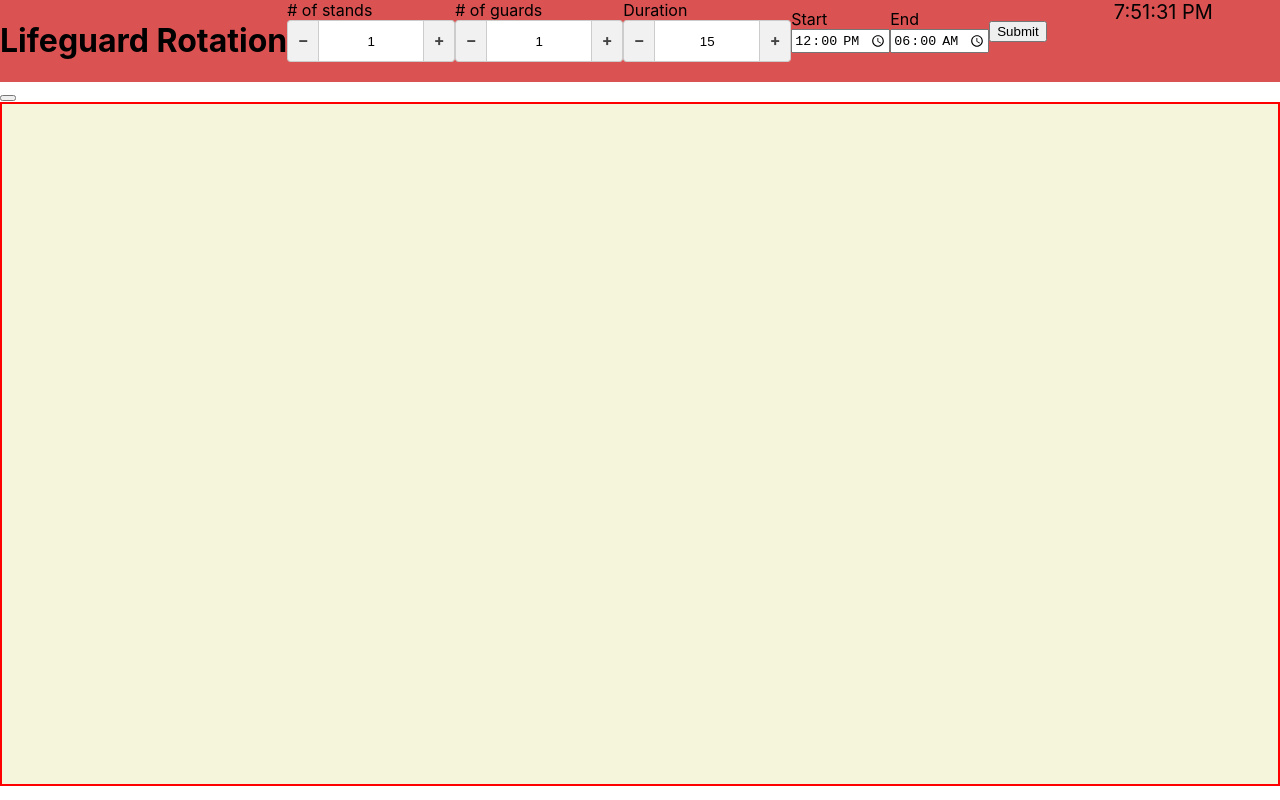
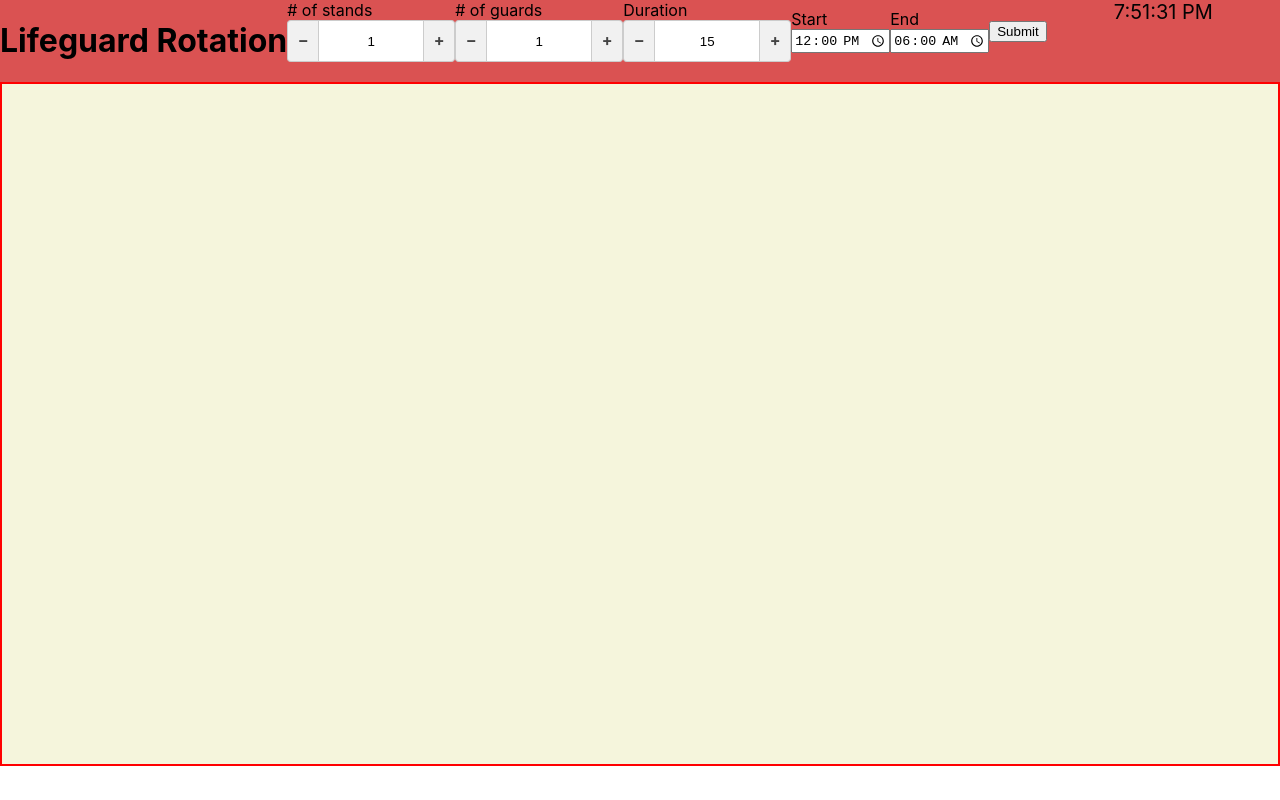
Before and after one commit to elin1923/My-Lifeguard-Rotation, a React (Create React App) app: page / in a window 1280 px wide. Built offline with nearby package versions, Linux system fonts and the light colour scheme.

Commit message:
sudo code

```diff
--- a/src/App.js
+++ b/src/App.js
@@ -24,7 +24,7 @@ function App() {
         // onGenerate={handleGenerate}
         rotationDetails={handleDataReceived}
       />
-      <button onClick={() => console.log(receivedData)}></button>
+
       <Whiteboard
         // isGenerating={isGenerating}
         receivedData={receivedData}
```
Also changed, not shown: src/Components/Whiteboard.jsx (+1 -11 lines).
